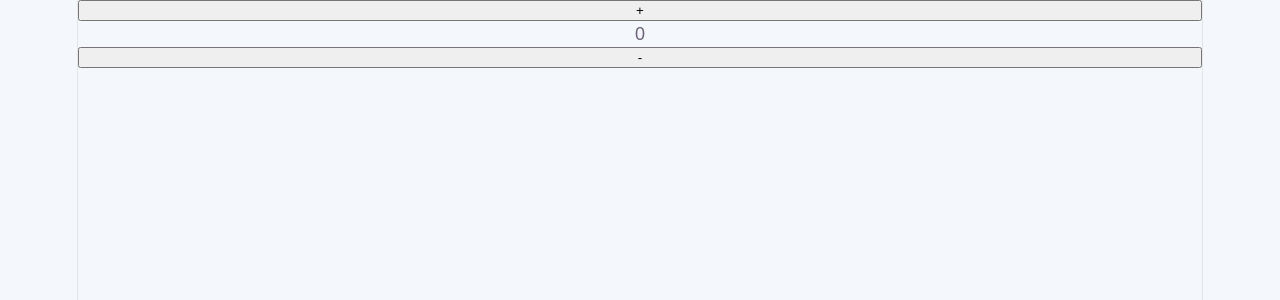
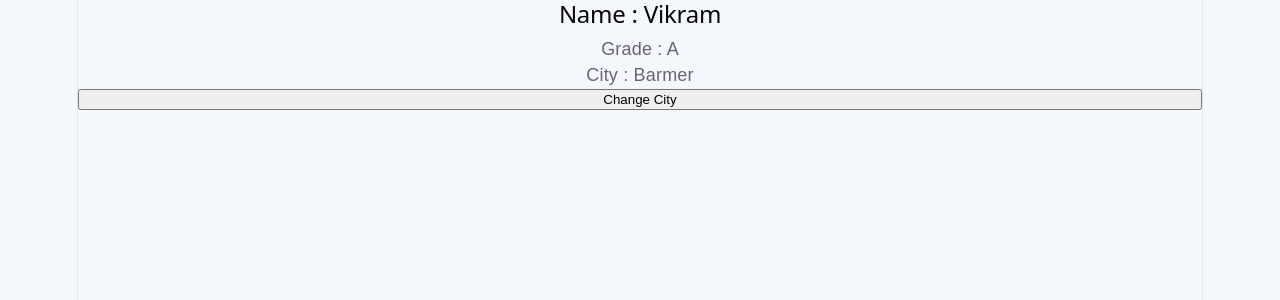
Before and after one commit to shobh-singh/REACT-, a React (Vite) app in the folder my-app/: page /contact in a window 1280 px wide. Shown: the top 300 px of the page. Built offline with nearby package versions, Linux system fonts and the light colour scheme.

Commit message:
State-Example

```diff
--- a/my-app/src/App.jsx
+++ b/my-app/src/App.jsx
@@ -21,6 +21,10 @@ import Objects from "./Basic-Code/Objects";
 import Example from "./Condition_Rendring/Example2";
 import Example1 from "./Props/Example1";
 import Count1 from "./State1/Count";
+import ToggleText from "./State1/ToggleText";
+import LikeButton from "./State1/LikeButton";
+import UserProfile from "./State1/UserProfile";
+import Student from "./State1/Student";
 
 
 
@@ -137,6 +141,6 @@ export default function App() {
 
     //<PostPro></PostPro>
     // <Example1 name="vikram" age={25}></Example1>
-    <Count1></Count1>
+    <Student></Student>
   );
 }
--- /dev/null
+++ b/my-app/src/State1/LikeButton.jsx
@@ -0,0 +1,20 @@
+import React, { useState } from 'react'
+
+const LikeButton = () => {
+
+   const [liked , setLiked]= useState(false)
+
+  return (
+    <>
+       <button onClick={()=> setLiked(!liked)}>
+        {liked?"❤️ Liked" : "🤍 like"} Text
+       </button>
+
+
+
+
+    </>
+  )
+}
+
+export default LikeButton
--- /dev/null
+++ b/my-app/src/State1/Student.jsx
@@ -0,0 +1,26 @@
+import React, { useState } from 'react'
+
+const Student = () => {
+
+    const [student,setStudent]=useState({
+        name:"Vikram",
+        grade:"A",
+        city:"Barmer"
+    })
+
+    const changeCity =()=>{
+        setStudent({...student, city: "Mumbai"})
+    }
+
+  return (
+    <>
+       <h2>Name : {student.name}</h2>
+       <p>Grade : {student.grade}</p>
+       <p>City  : {student.city}</p>
+
+       <button onClick={changeCity}>Change City</button>
+    </>
+  )
+}
+
+export default Student
--- /dev/null
+++ b/my-app/src/State1/ToggleText.jsx
@@ -0,0 +1,20 @@
+import React, { useState } from 'react'
+
+const ToggleText = () => {
+
+   const [isvisible , setIsVisible]= useState(false)
+
+  return (
+    <>
+       <button onClick={()=> setIsVisible(!isvisible)}>
+        {isvisible?"Hide" : "Show"} Text
+       </button>
+
+        {isvisible && <p>This is secret message</p>}
+
+
+    </>
+  )
+}
+
+export default ToggleText
--- /dev/null
+++ b/my-app/src/State1/UserProfile.jsx
@@ -0,0 +1,22 @@
+import React, { useState } from 'react'
+
+const UserProfile = () => {
+
+  const [name , setName] = useState("Shobh")
+  const [age , setAge] = useState(18)
+
+
+  return (
+    <>
+
+      <h2>Name : {name}</h2>
+      <h3>Age  : {age}</h3>
+
+      <button onClick={()=>setName("Vikram")}>Change Name</button>
+      <button onClick={()=>setAge(age+1)}>Change Age</button>
+
+    </>
+  )
+}
+
+export default UserProfile
```
